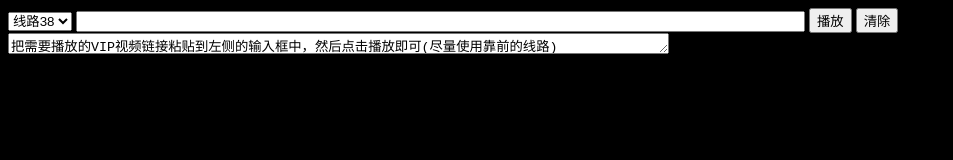
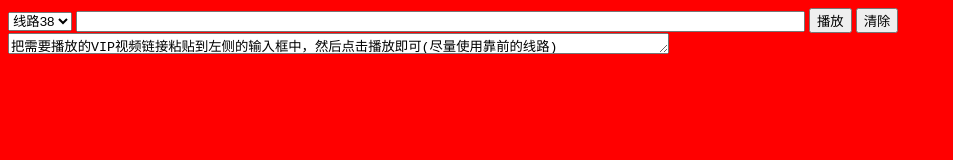
Before and after one commit to allenmim/VIP, a plain HTML site: page index.html in a window 1280 px wide. Shown: the whole page, without its empty margins (0-953 px from the left). Drawn offline with Linux system fonts and the light colour scheme.

Commit message:
Update index.html

```diff
--- a/index.html
+++ b/index.html
@@ -29,7 +29,7 @@
   </SCRIPT>
   <title>    播放器网页版    </title>
 </head>
-<body onload="onload()" bgcolor=#000000>
+<body onload="onload()" bgcolor=#FF0000>
 <table  width="100%" align="center" height="100%" border="0" cellpadding="0" cellspacing="0">
 <tr>
         <td height="9">
```
